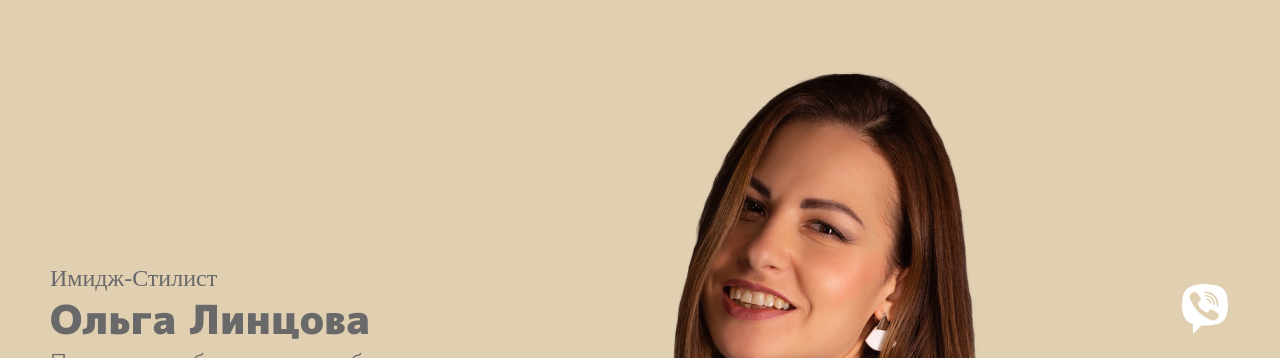
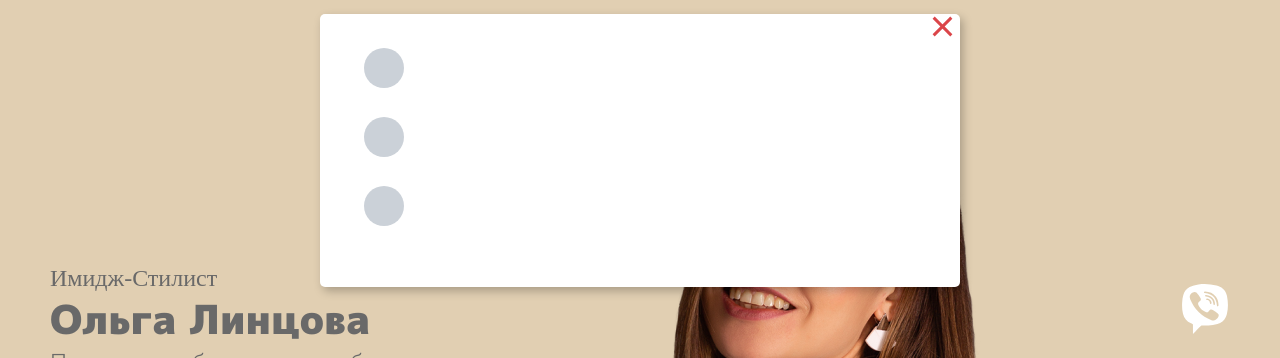
Before and after one commit to AndriiSymonenko/Stylist_site_modules, a website: page src/index.html in a window 1280 px wide. Shown: the part 146-504 px from the top of the page. Drawn offline with Linux system fonts and the light colour scheme; files whose address does not match are found by name; a web font is replaced by a local one.

Commit message:
add style for test popup and class for generate answer and question

```diff
--- a/src/assets/css/style.css
+++ b/src/assets/css/style.css
@@ -876,31 +876,138 @@ input[type="radio"].visually-hidden {
 }
 
 .test-popup-window {
-  width: 30%;
+  width: 50%;
   position: fixed;
   top: 20%;
-  left: 37%;
+  left: 25%;
   background-color: #ffffff;
-  width: 30%;
+  border-radius: 5px;
   box-shadow: 3px 4px 10px rgba(0, 0, 0, 0.25);
   text-align: center;
-  z-index: 50;
+  z-index: 100;
 }
 
 .test-popup-container {
   text-align: left;
+  width: 95%;
 }
 
 .test-popup-container h3 {
   text-align: center;
+  position: relative;
+}
+
+.test-popup-container h3::after {
+  content: "";
+  position: absolute;
+  width: 95%;
+  height: 2px;
+  background-color: #cbd1d8;
+  top: 35px;
+  left: 5%;
 }
 
 .test-popup-window--list {
   padding-bottom: 5%;
 }
 
-.test-popup-window--list__item input {
+.test-popup-window--list__item {
+  margin-bottom: 3%;
+}
+
+.option-input {
   margin-right: 4%;
+  -webkit-appearance: none;
+  -moz-appearance: none;
+  -ms-appearance: none;
+  -o-appearance: none;
+  appearance: none;
+  position: relative;
+  top: 13.33333px;
+  right: 0;
+  bottom: 0;
+  left: 0;
+  height: 40px;
+  width: 40px;
+  border-radius: 50%;
+  transition: all 0.15s ease-out 0s;
+  background: #cbd1d8;
+  border: none;
+  color: #fff;
+  cursor: pointer;
+  display: inline-block;
+  margin-right: 0.5rem;
+  outline: none;
+  position: relative;
+  z-index: 1000;
+}
+
+.option-input:hover {
+  background: #9faab7;
+}
+
+.option-input:checked {
+  background: #40e0d0;
+}
+
+.option-input:checked::before {
+  height: 40px;
+  width: 40px;
+  position: absolute;
+  content: '✔';
+  display: inline-block;
+  font-size: 26.66667px;
+  text-align: center;
+  line-height: 40px;
+}
+
+.option-input:checked::after {
+  -webkit-animation: click-wave 0.65s;
+  -moz-animation: click-wave 0.65s;
+  animation: click-wave 0.65s;
+  background: #40e0d0;
+  content: '';
+  display: block;
+  position: relative;
+  z-index: 100;
+}
+
+.test-popup-window--list__item label {
+  cursor: pointer;
+}
+
+.modal-test-close {
+  position: absolute;
+  top: 0px;
+  right: -34px;
+  width: 22px;
+  height: 22px;
+  font-size: 0px;
+  cursor: pointer;
+  background-color: transparent;
+  border-width: 0px;
+  border-style: initial;
+  border-color: initial;
+  border-image: initial;
+}
+
+.modal-test-close::before,
+.modal-test-close::after {
+  content: "";
+  position: absolute;
+  top: 50%;
+  left: -190%;
+  width: 25px;
+  height: 3px;
+  background-color: #db4549;
+}
+
+.modal-test-close::before {
+  transform: rotate(-45deg);
+}
+
+.modal-test-close::after {
+  transform: rotate(45deg);
 }
 
 /* toggle-menu */
--- a/src/index.html
+++ b/src/index.html
@@ -565,10 +565,27 @@
       </form>
     </section>
     <div class="test-popup-window">
-    </div>
-    <div class="black-wrapper"></div>
+      <div class="test-popup-container">
+        <!-- <h3>Lorem ipsum</h3> -->
+        <ul class="test-popup-window--list">
+          <li class="test-popup-window--list__item">
+            <input class="option-input" type="checkbox" id="answer_1" name="answer_1">
+            <!-- <label data-answer="1" for="answer_1">Lorem_test</label> -->
+          </li>
+          <li class="test-popup-window--list__item">
+            <input class="option-input" type="checkbox" id="answer_2" class="option-input" name="answer_2">
+            <!-- <label data-answer="2" for="answer_2">Lorem_test</label> -->
+          </li>
+          <li class="test-popup-window--list__item">
+            <input class="option-input" type="checkbox" id="answer_3" name="answer_3">
+            <!-- <label data-answer="3" for="answer_3">Lorem_test</label> -->
+          </li>
+        </ul>
+        <button class="modal-test-close" type="button">Закрыть</button>
+      </div>
+      <div class="black-wrapper"></div>
 
-    <script src="script.js"></script>
+      <script src="script.js"></script>
 </body>
 
 </html>
```
Also changed, not shown: src/js/modules/test.js (+70 -37 lines).
